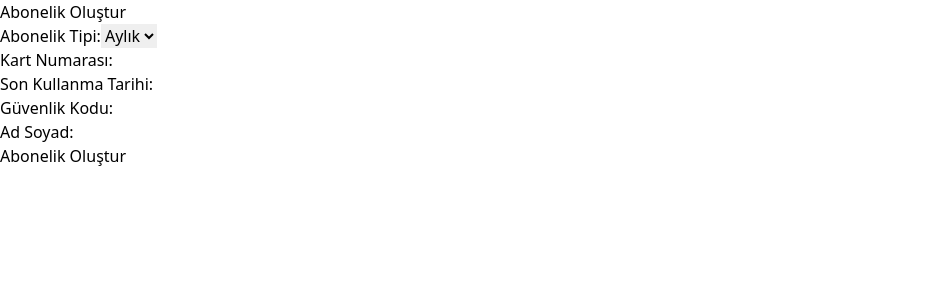
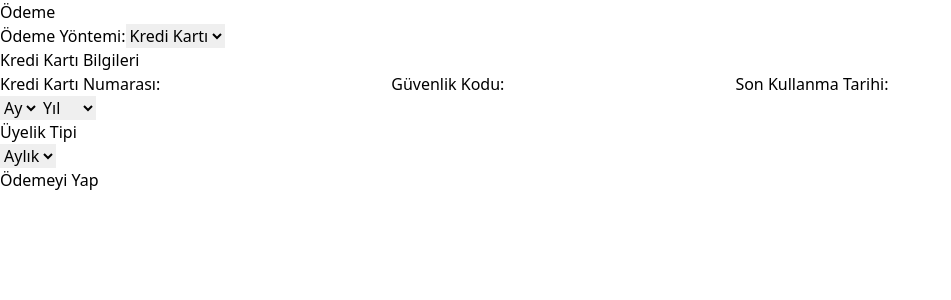
Before and after one commit to baharsevinti/webrecipe, a React (Vite) app: page /abone in a window 1280 px wide. Shown: the top 300 px of the page, without its empty margins (0-951 px from the left). Built offline with nearby package versions, Linux system fonts and the light colour scheme.

Commit message:
abone.jsx update

```diff
--- a/src/components/Abone.jsx
+++ b/src/components/Abone.jsx
@@ -1,72 +1,113 @@
 import React, { useState } from 'react';
 
-const Abone = () => {
-  const [kartBilgileri, setKartBilgileri] = useState({
-    kartNumarasi: '',
-    sonKullanmaTarihi: '',
-    guvenlikKodu: '',
-    adSoyad: '',
-  });
-  const [abonelikTipi, setAbonelikTipi] = useState('aylik');
+const PaymentScreen = () => {
+  const [paymentMethod, setPaymentMethod] = useState('creditCard');
+  const [creditCardNumber, setCreditCardNumber] = useState('');
+  const [securityCode, setSecurityCode] = useState('');
+  const [expirationMonth, setExpirationMonth] = useState('');
+  const [expirationYear, setExpirationYear] = useState('');
+  const [subscriptionType, setSubscriptionType] = useState('monthly');
 
-  const handleInputChange = (e) => {
-    const { name, value } = e.target;
-    setKartBilgileri({ ...kartBilgileri, [name]: value });
+  const handlePaymentMethodChange = (event) => {
+    setPaymentMethod(event.target.value);
   };
 
-  const handleAbonelikOlustur = () => {
-    // Kart bilgilerini kullanarak abonelik oluşturulabilir.
-    const { kartNumarasi, sonKullanmaTarihi, guvenlikKodu, adSoyad } = kartBilgileri;
-    const abonelikBilgileri = {
-      abonelikTipi,
-      kartNumarasi,
-      sonKullanmaTarihi,
-      guvenlikKodu,
-      adSoyad,
+  const handleCreditCardNumberChange = (event) => {
+    setCreditCardNumber(event.target.value);
   };
-    console.log('Abonelik oluşturuldu:', abonelikBilgileri);
-    // Burada gerçek bir ödeme işlemi entegrasyonu yapılmalıdır.
+
+  const handleSecurityCodeChange = (event) => {
+    setSecurityCode(event.target.value);
+  };
+
+  const handleExpirationMonthChange = (event) => {
+    setExpirationMonth(event.target.value);
+  };
+
+  const handleExpirationYearChange = (event) => {
+    setExpirationYear(event.target.value);
+  };
+
+  const handleSubscriptionTypeChange = (event) => {
+    setSubscriptionType(event.target.value);
+  };
+
+  const handleSubmit = (event) => {
+    event.preventDefault();
+
+    // Ödemeyi işlemek için kod buraya gelecek
+    console.log('Ödeme işleniyor...');
+
+    // Üyeliği oluşturmak için kod buraya gelecek
+    console.log(subscriptionType, 'üyeliği oluşturuluyor...');
   };
 
   return (
-    <div>
-      <h2>Abonelik Oluştur</h2>
-      <div>
-        <label>
-          Abonelik Tipi:
-          <select value={abonelikTipi} onChange={(e) => setAbonelikTipi(e.target.value)}>
-            <option value="aylik">Aylık</option>
-            <option value="yillik">Yıllık</option>
+    <div className="payment-screen">
+      <h1>Ödeme</h1>
+
+      <form onSubmit={handleSubmit}>
+        <div className="payment-method">
+          <label>Ödeme Yöntemi:</label>
+          <select value={paymentMethod} onChange={handlePaymentMethodChange}>
+            <option value="creditCard">Kredi Kartı</option>
           </select>
-        </label>
         </div>
-      <div>
-        <label>
-          Kart Numarası:
-          <input type="text" name="kartNumarasi" value={kartBilgileri.kartNumarasi} onChange={handleInputChange} />
-        </label>
+
+        {paymentMethod === 'creditCard' && (
+          <div className="credit-card-details">
+            <h2>Kredi Kartı Bilgileri</h2>
+            <div className="credit-card-inputs">
+              <label>Kredi Kartı Numarası:</label>
+              <input
+                type="text"
+                value={creditCardNumber}
+                onChange={handleCreditCardNumberChange}
+              />
+
+              <label>Güvenlik Kodu:</label>
+              <input
+                type="text"
+                value={securityCode}
+                onChange={handleSecurityCodeChange}
+              />
+
+              <label>Son Kullanma Tarihi:</label>
+              <div className="expiration-date">
+                <select value={expirationMonth} onChange={handleExpirationMonthChange}>
+                  <option value="">Ay</option>
+                  {[1, 2, 3, 4, 5, 6, 7, 8, 9, 10, 11, 12].map((month) => (
+                    <option key={month} value={month}>
+                      {month}
+                    </option>
+                  ))}
+                </select>
+
+                <select value={expirationYear} onChange={handleExpirationYearChange}>
+                  <option value="">Yıl</option>
+                  {Array.from({ length: 10 }, (_, index) => new Date().getFullYear() + index).map((year) => (
+                    <option key={year} value={year}>
+                      {year}
+                    </option>
+                  ))}
+                </select>
               </div>
-      <div>
-        <label>
-          Son Kullanma Tarihi:
-          <input type="text" name="sonKullanmaTarihi" value={kartBilgileri.sonKullanmaTarihi} onChange={handleInputChange} />
-        </label>
             </div>
-      <div>
-        <label>
-          Güvenlik Kodu:
-          <input type="text" name="guvenlikKodu" value={kartBilgileri.guvenlikKodu} onChange={handleInputChange} />
-        </label>
           </div>
-      <div>
-        <label>
-          Ad Soyad:
-          <input type="text" name="adSoyad" value={kartBilgileri.adSoyad} onChange={handleInputChange} />
-        </label>
+        )}
+
+        <div className="subscription-type">
+          <h2>Üyelik Tipi</h2>
+          <select value={subscriptionType} onChange={handleSubscriptionTypeChange}>
+            <option value="monthly">Aylık</option>
+            <option value="yearly">Yıllık</option>
+          </select>
         </div>
-      <button onClick={handleAbonelikOlustur}>Abonelik Oluştur</button>
+
+        <button type="submit">Ödemeyi Yap</button>
+      </form>
     </div>
   );
 };
 
-export default Abone;
+export default PaymentScreen;
--- a/src/components/Navbar.jsx
+++ b/src/components/Navbar.jsx
@@ -3,6 +3,7 @@ import { BiFoodMenu, BiShoppingBag } from "react-icons/bi"; // BiShoppingBag ekl
 import { RiAiGenerate } from "react-icons/ri";
 import React, { useState } from "react";
 import { useNavigate } from "react-router-dom";
+
 
 const Navbar = ({ isHiddenInfo, isHiddenButtons }) => {
   const [nav, setNav] = useState(false);
```
Lines whose indentation alone changed are shown as unchanged.
